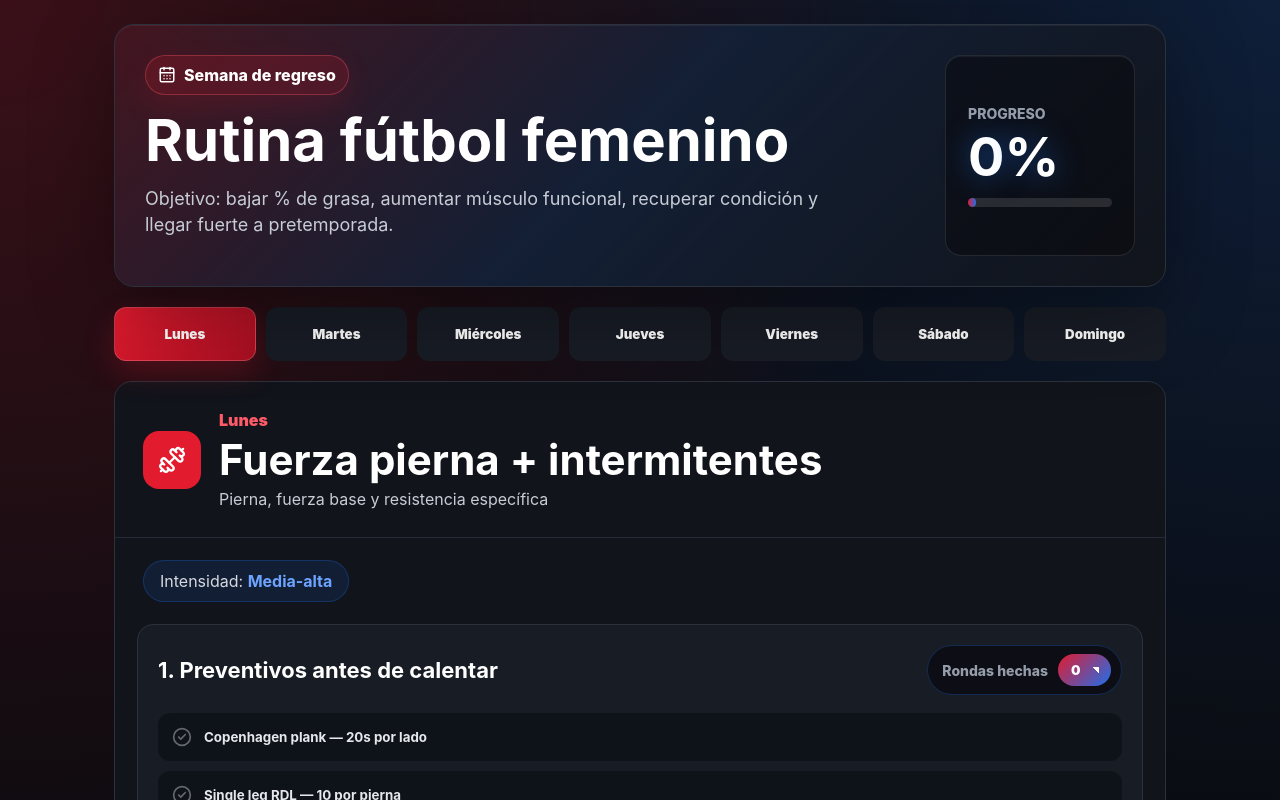
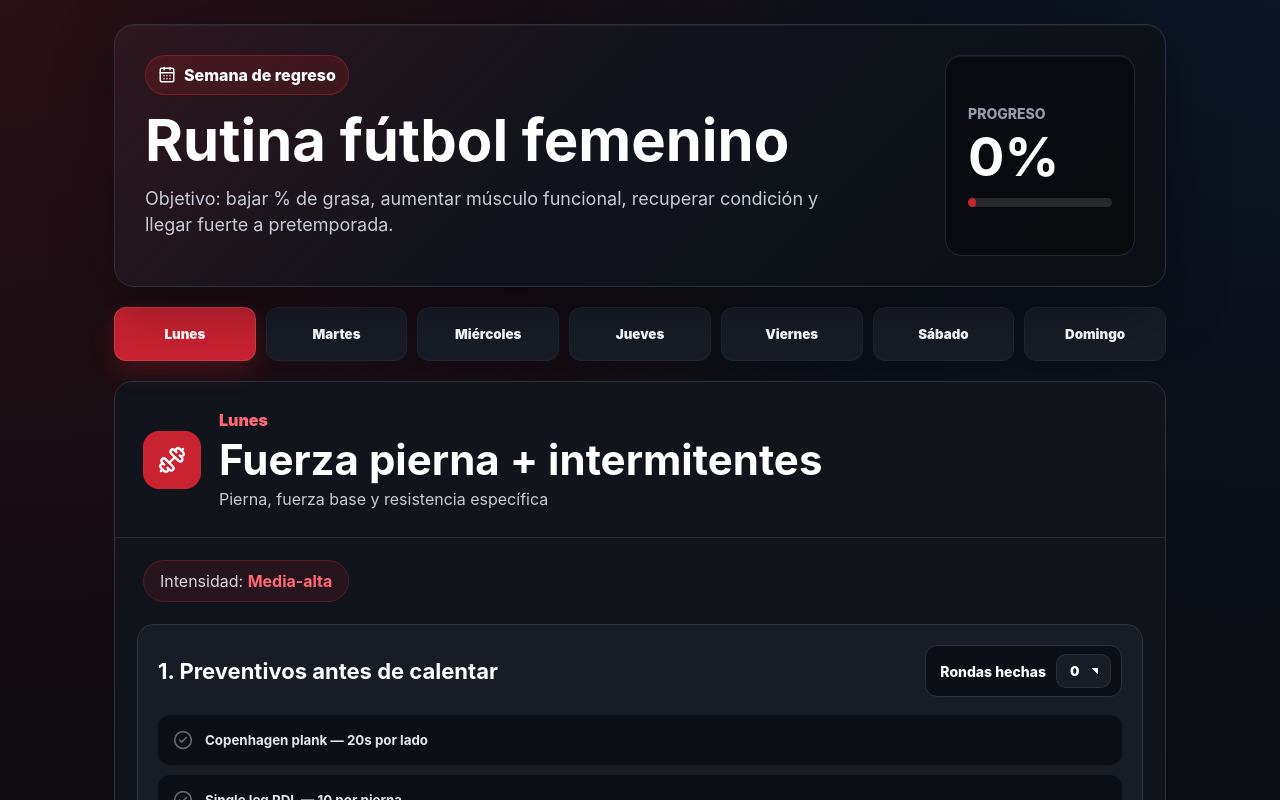
Before and after one commit to luileonf/wicha-rutina, a React (Vite) app: page / in a window 1280 px wide. Shown: the top 800 px of the page. Built offline with nearby package versions, Linux system fonts and the light colour scheme.

Commit message:
Add files via upload

```diff
--- a/src/style.css
+++ b/src/style.css
@@ -5,11 +5,13 @@
   --bg: #08090d;
   --panel: #11141b;
   --panel-soft: #181c25;
+  --panel-deep: #0c1016;
   --border: #2b313d;
+  --border-soft: #202733;
   --text-soft: #c7ccd6;
   --muted: #969daa;
-  --red: #e31b2f;
-  --red-deep: #a70f21;
+  --red: #c92231;
+  --red-deep: #8f1422;
   --blue: #1f6feb;
   --blue-deep: #0b2f66;
 }
@@ -19,8 +21,8 @@
 body {
   margin: 0;
   background:
-    radial-gradient(circle at top left, rgba(227, 27, 47, .22) 0, rgba(227, 27, 47, 0) 34%),
-    radial-gradient(circle at top right, rgba(31, 111, 235, .18) 0, rgba(31, 111, 235, 0) 32%),
+    radial-gradient(circle at top left, rgba(201, 34, 49, .16) 0, rgba(201, 34, 49, 0) 34%),
+    radial-gradient(circle at top right, rgba(31, 111, 235, .09) 0, rgba(31, 111, 235, 0) 30%),
     linear-gradient(180deg, #0b0d12 0%, var(--bg) 72%);
 }
 
@@ -47,13 +49,13 @@ select {
   align-items: stretch;
   gap: 28px;
   background:
-    linear-gradient(135deg, rgba(227, 27, 47, .24), rgba(31, 111, 235, .12) 48%, rgba(17, 20, 27, .94)),
+    linear-gradient(135deg, rgba(201, 34, 49, .16), rgba(17, 20, 27, .98) 44%, rgba(12, 16, 22, .96)),
     var(--panel);
   border: 1px solid var(--border);
   border-radius: 20px;
   padding: 30px;
   overflow: hidden;
-  box-shadow: 0 24px 80px rgba(0,0,0,.35), inset 0 1px 0 rgba(255,255,255,.06);
+  box-shadow: 0 20px 60px rgba(0,0,0,.34), inset 0 1px 0 rgba(255,255,255,.05);
 }
 
 .hero::before {
@@ -76,10 +78,10 @@ select {
   align-items: center;
   gap: 8px;
   padding: 9px 12px;
-  background: rgba(227, 27, 47, .18);
-  border: 1px solid rgba(255, 90, 104, .32);
+  background: rgba(201, 34, 49, .18);
+  border: 1px solid rgba(201, 34, 49, .42);
   border-radius: 999px;
-  box-shadow: 0 12px 30px rgba(227, 27, 47, .14);
+  box-shadow: none;
 }
 
 h1 {
@@ -106,8 +108,8 @@ h1 {
   min-width: 190px;
   padding: 22px;
   text-align: left;
-  background: rgba(8, 9, 13, .52);
-  border: 1px solid rgba(255,255,255,.1);
+  background: rgba(8, 9, 13, .72);
+  border: 1px solid var(--border-soft);
   border-radius: 16px;
   box-shadow: inset 0 1px 0 rgba(255,255,255,.06);
 }
@@ -125,7 +127,7 @@ h1 {
   font-size: 54px;
   line-height: 1;
   margin: 8px 0 14px;
-  text-shadow: 0 0 28px rgba(31, 111, 235, .55);
+  text-shadow: none;
 }
 
 .progressTrack {
@@ -138,7 +140,7 @@ h1 {
 .progressTrack div {
   height: 100%;
   min-width: 8px;
-  background: linear-gradient(90deg, var(--red), var(--blue));
+  background: var(--red);
   border-radius: inherit;
 }
 
@@ -150,21 +152,20 @@ h1 {
 }
 
 .days button {
-  border: 0;
   border-radius: 12px;
   padding: 18px 10px;
   font-weight: 900;
   color: white;
   background: var(--panel-soft);
-  border: 1px solid transparent;
+  border: 1px solid var(--border-soft);
   cursor: pointer;
 }
 
 .days button.active {
-  background: linear-gradient(135deg, var(--red), var(--red-deep));
-  border-color: rgba(255, 255, 255, .18);
+  background: var(--red);
+  border-color: rgba(255, 255, 255, .12);
   color: white;
-  box-shadow: 0 12px 30px rgba(227, 27, 47, .24);
+  box-shadow: 0 10px 24px rgba(201, 34, 49, .24);
 }
 
 .card {
@@ -194,7 +195,7 @@ h1 {
 }
 
 .dayHeader span {
-  color: #ff5a68;
+  color: #ff6874;
   font-weight: 900;
 }
 
@@ -211,14 +212,14 @@ h1 {
   margin: 22px 28px 0;
   display: inline-block;
   padding: 10px 16px;
-  background: rgba(31, 111, 235, .12);
-  border: 1px solid rgba(31, 111, 235, .28);
+  background: rgba(201, 34, 49, .12);
+  border: 1px solid rgba(201, 34, 49, .3);
   border-radius: 999px;
   color: #d6d9df;
 }
 
 .intensity b {
-  color: #6da4ff;
+  color: #ff6874;
 }
 
 .blocks {
@@ -235,8 +236,8 @@ h1 {
 }
 
 .blockComplete {
-  border-color: rgba(31, 111, 235, .48);
-  box-shadow: inset 0 1px 0 rgba(255,255,255,.05), 0 0 0 1px rgba(31, 111, 235, .12);
+  border-color: rgba(201, 34, 49, .5);
+  box-shadow: inset 0 1px 0 rgba(255,255,255,.05), 0 0 0 1px rgba(201, 34, 49, .12);
 }
 
 .blockHeader {
@@ -254,7 +255,7 @@ h1 {
 
 .blockInstructions {
   margin: 8px 0 0;
-  color: var(--muted);
+  color: var(--text-soft);
   font-size: 15px;
   font-weight: 800;
 }
@@ -264,9 +265,9 @@ h1 {
   align-items: center;
   gap: 10px;
   padding: 8px 10px 8px 14px;
-  background: rgba(8, 9, 13, .65);
-  border: 1px solid rgba(31, 111, 235, .28);
-  border-radius: 999px;
+  background: var(--panel-deep);
+  border: 1px solid var(--border);
+  border-radius: 12px;
   color: var(--text-soft);
   font-size: 14px;
   font-weight: 800;
@@ -274,20 +275,30 @@ h1 {
 }
 
 .roundSelector span {
-  color: var(--muted);
+  color: white;
 }
 
 .roundSelector select {
   appearance: none;
-  border: 0;
-  border-radius: 999px;
+  border: 1px solid rgba(255,255,255,.08);
+  border-radius: 10px;
   padding: 8px 30px 8px 13px;
   color: white;
   background:
     linear-gradient(45deg, transparent 50%, white 50%) right 12px center / 6px 6px no-repeat,
-    linear-gradient(135deg, var(--red), var(--blue));
+    var(--panel-soft);
   cursor: pointer;
   font-weight: 900;
+}
+
+.roundSelector select:focus {
+  outline: 2px solid rgba(201, 34, 49, .72);
+  outline-offset: 2px;
+}
+
+.roundSelector option {
+  background: var(--panel-deep);
+  color: white;
 }
 
 .items {
@@ -296,12 +307,12 @@ h1 {
 }
 
 .item {
-  border: 0;
+  border: 1px solid transparent;
   width: 100%;
   text-align: left;
   border-radius: 12px;
   padding: 14px;
-  background: #0e131a;
+  background: var(--panel-deep);
   color: #e5e7eb;
   display: flex;
   gap: 12px;
@@ -315,9 +326,10 @@ h1 {
 }
 
 .item.done {
-  background: linear-gradient(135deg, var(--blue), var(--blue-deep));
+  background: var(--red-deep);
   color: white;
   text-decoration: line-through;
+  border-color: rgba(255, 255, 255, .08);
 }
 
 .item.done svg {
```
